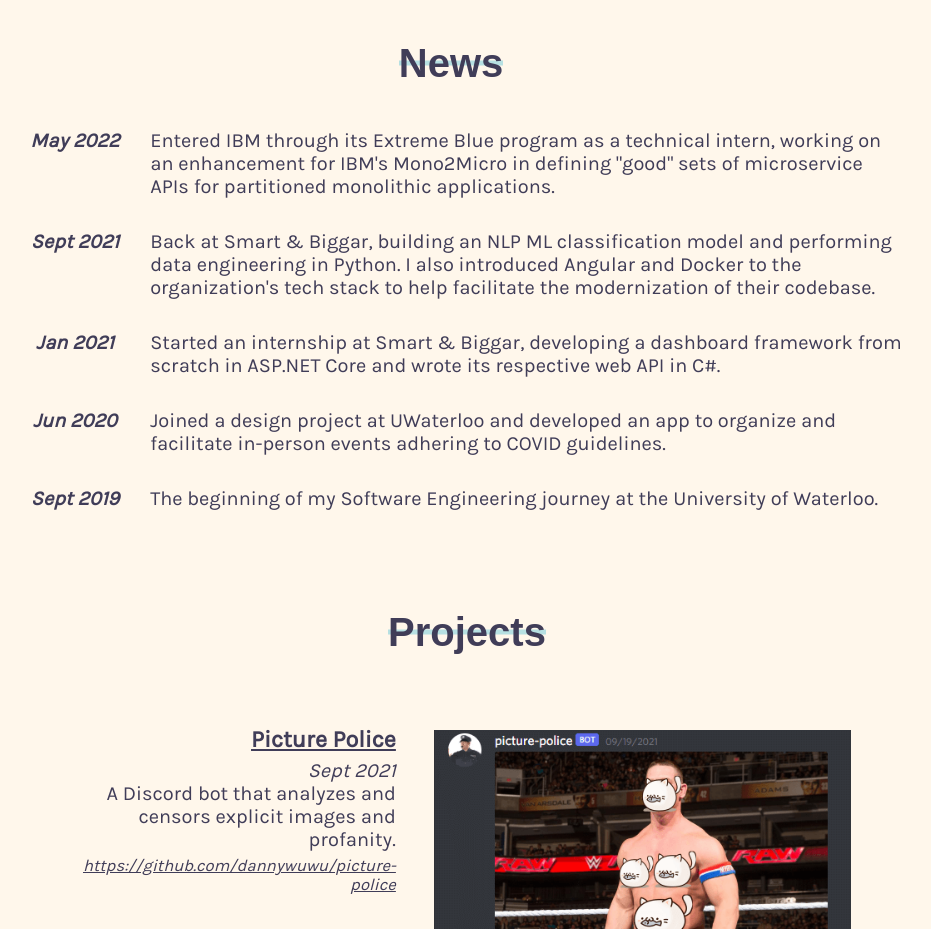
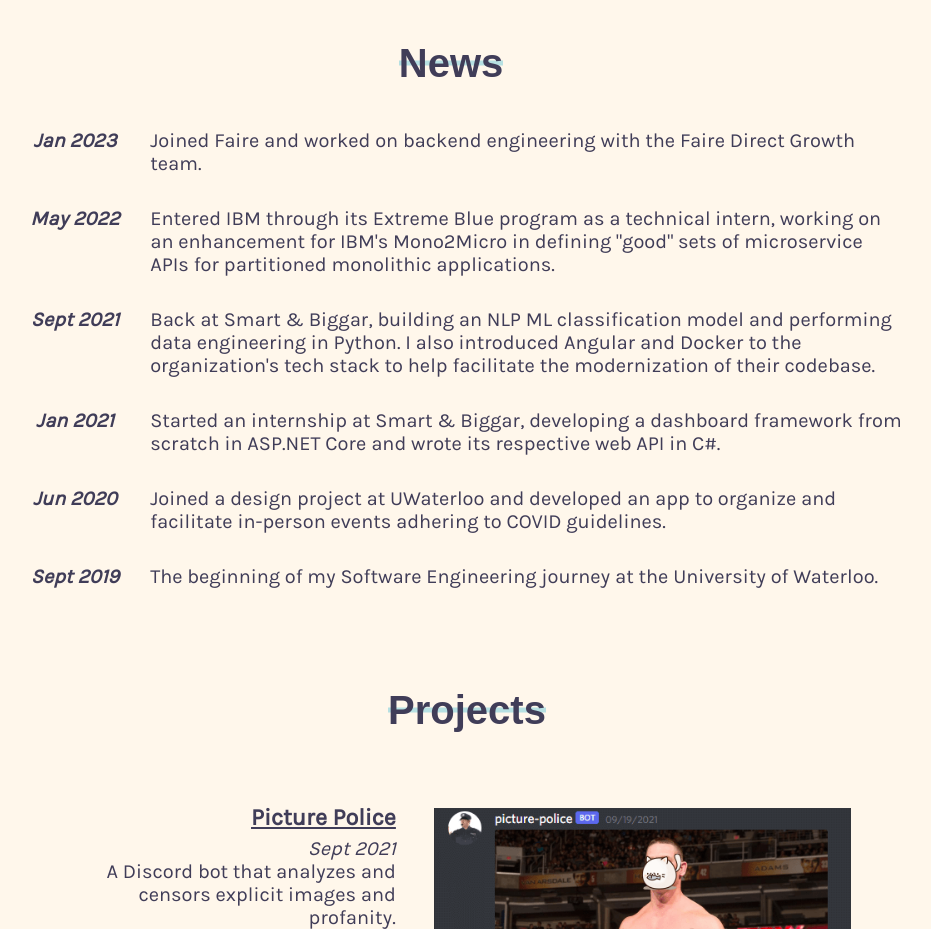
Before and after one commit to dannywuwu/dannywuwu.github.io, a React (Create React App) app: page / in a window 1280 px wide. Shown: the part 2100-3029 px from the top of the page, without its empty margins (173-1104 px from the left). Built offline with nearby package versions, Linux system fonts and the light colour scheme.

Commit message:
faire news

```diff
--- a/src/Components/News.tsx
+++ b/src/Components/News.tsx
@@ -4,6 +4,8 @@
 interface NewsProps {}
 
 const experiences: Record<string, string> = {
+  "Jan 2023":
+    "Joined Faire and worked on backend engineering with the Faire Direct Growth team.",
   "May 2022":
     'Entered IBM through its Extreme Blue program as a technical intern, working on an enhancement for IBM\'s Mono2Micro in defining "good" sets of microservice APIs for partitioned monolithic applications.',
   "Sept 2021":
```
